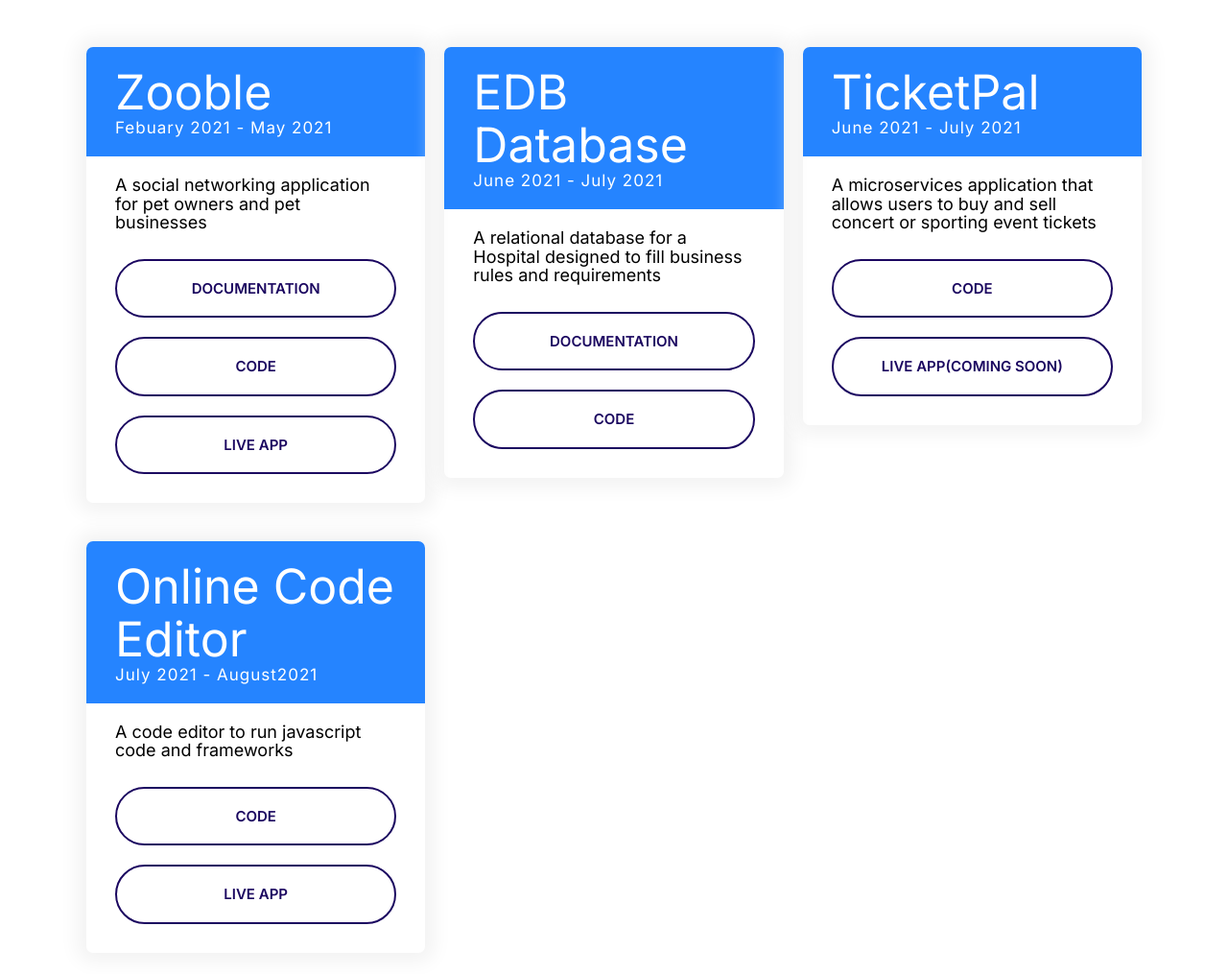
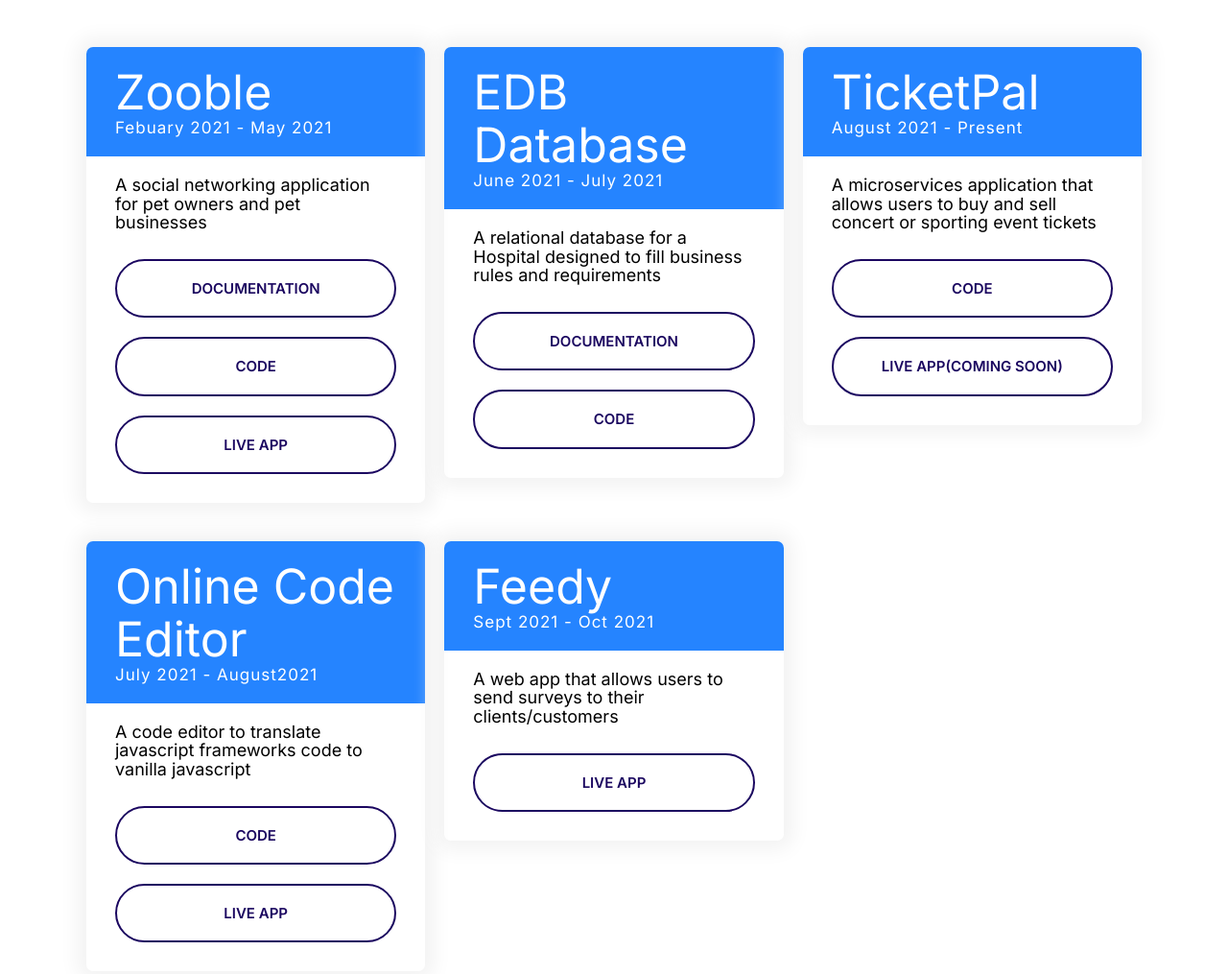
Before and after one commit to edgarjoel18/Portfolio, a plain HTML site: page index.html in a window 1280 px wide. Shown: the part 880-1895 px from the top of the page at 96% size. Drawn offline with Linux system fonts and the light colour scheme.

Commit message:
Added project

```diff
--- a/index.html
+++ b/index.html
@@ -86,7 +86,7 @@
           <div class="card card--primary">
             <header class="card__header">
               <span class="plan__price">TicketPal</span>
-              <span class="plan__description">June 2021 - July 2021</span>
+              <span class="plan__description">August 2021 - Present</span>
             </header>
             <div class="card__body">
               <p style="color:black"> A microservices application that allows users to buy and sell concert or sporting event tickets</p>
@@ -102,9 +102,21 @@
               <span class="plan__description">July 2021 - August2021</span>
             </header>
             <div class="card__body">
-              <p style="color:black">A code editor to run javascript code and frameworks</p>
+              <p style="color:black">A code editor to translate javascript frameworks code to vanilla javascript</p>
               <button class="btn btn--outline btn--block" id="code-editor-code">Code</button>
               <button class="btn btn--outline btn--block" id="code-editor-app">Live App</button>
+            </div>
+          </div>
+        </div>
+        <div class="plan">
+          <div class="card card--primary">
+            <header class="card__header">
+              <span class="plan__price">Feedy</span>
+              <span class="plan__description">Sept 2021 - Oct 2021</span>
+            </header>
+            <div class="card__body">
+              <p style="color:black">A web app that allows users to send surveys to their clients/customers</p>
+              <button class="btn btn--outline btn--block" id="feedy-app">Live App</button>
             </div>
           </div>
         </div>
--- a/js/main.js
+++ b/js/main.js
@@ -17,6 +17,8 @@ const ticketPalApp = document.getElementById("ticket-pal-app");
 
 const onlineEditorCode = document.getElementById("code-editor-code");
 const onlineEditorApp = document.getElementById("code-editor-app");
+
+const feedyApp = document.getElementById("feedy-app");
 
 // Zooble events
 zoobleDoc.addEventListener("click", () => {
@@ -56,3 +58,7 @@ onlineEditorCode.addEventListener("click", () => {
 onlineEditorApp.addEventListener("click", () => {
   window.open("https://code-editor-nu.vercel.app/");
 });
+
+feedyApp.addEventListener("click", () => {
+  window.open("https://blooming-sierra-79420.herokuapp.com/");
+});
```
